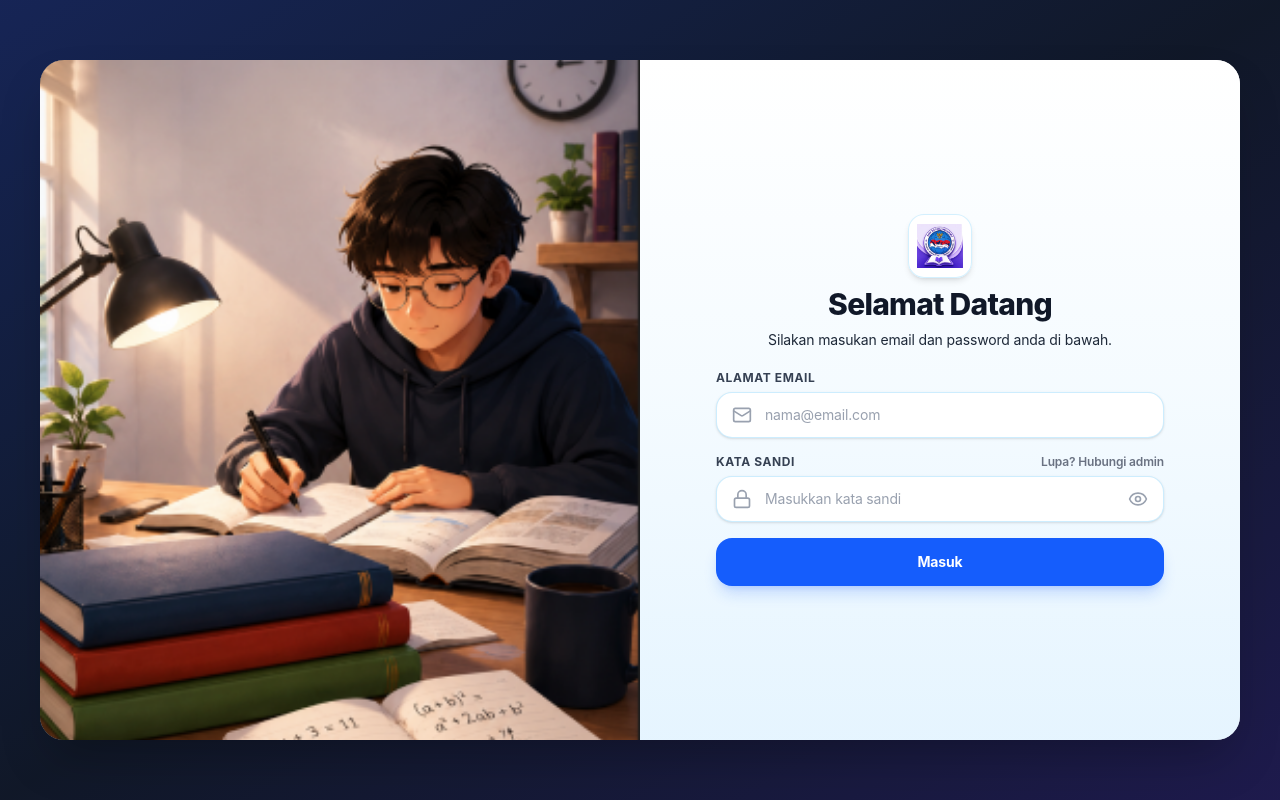
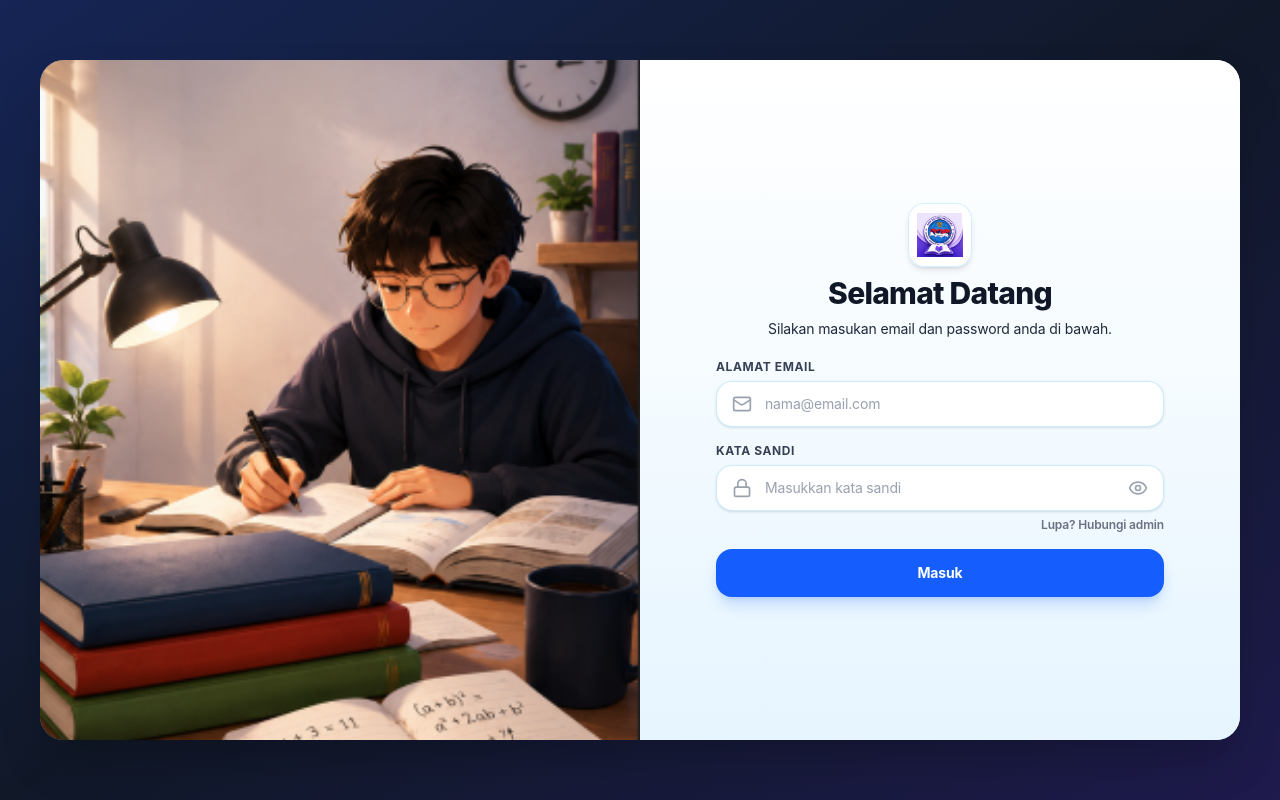
Before and after one commit to rodvin784-commits/SMS-Website-vin, a Next.js app: page /login in a window 1280 px wide. Built offline with nearby package versions, Linux system fonts and the light colour scheme; no server answers.

Commit message:
fix(login): pindah 'Lupa? Hubungi admin' ke bawah kolom kata sandi

```diff
--- a/app/login/page.tsx
+++ b/app/login/page.tsx
@@ -135,16 +135,9 @@ export default function LoginPage() {
               </div>
 
               <div>
-                {/* Label + bantuan reset — sederhana, tanpa dead-link untuk awam */}
-                <div className="flex items-center justify-between mb-1.5">
-                  <label className="block text-xs font-bold uppercase tracking-wider text-gray-700">
-                    Kata Sandi
-                  </label>
-                  {/* Tidak ada fitur reset mandiri; arahkan ke admin agar tidak bingung */}
-                  <span className="text-xs font-semibold text-gray-500" title="Hubungi admin sekolah untuk reset kata sandi">
-                    Lupa? Hubungi admin
-                  </span>
-                </div>
+                <label className="block text-xs font-bold uppercase tracking-wider text-gray-700 mb-1.5">
+                  Kata Sandi
+                </label>
                 <IconInput
                   type="password"
                   placeholder="Masukkan kata sandi"
@@ -152,6 +145,9 @@ export default function LoginPage() {
                   onChange={(e) => setPassword(e.target.value)}
                   required
                 />
+                <p className="text-xs font-semibold text-gray-500 mt-1.5 text-right" title="Hubungi admin sekolah untuk reset kata sandi">
+                  Lupa? Hubungi admin
+                </p>
               </div>
 
               <Button type="submit" loading={loading} fullWidth size="lg">
```
